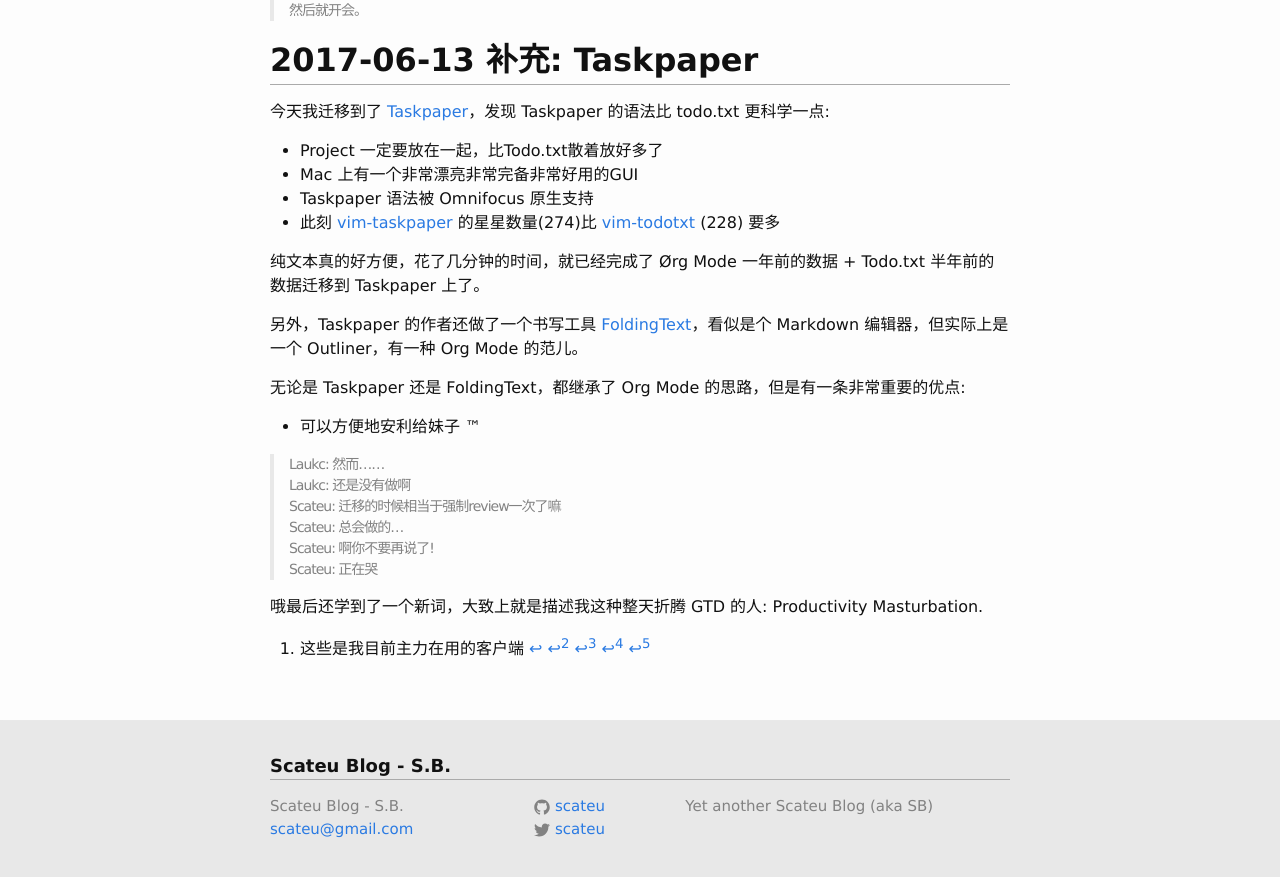
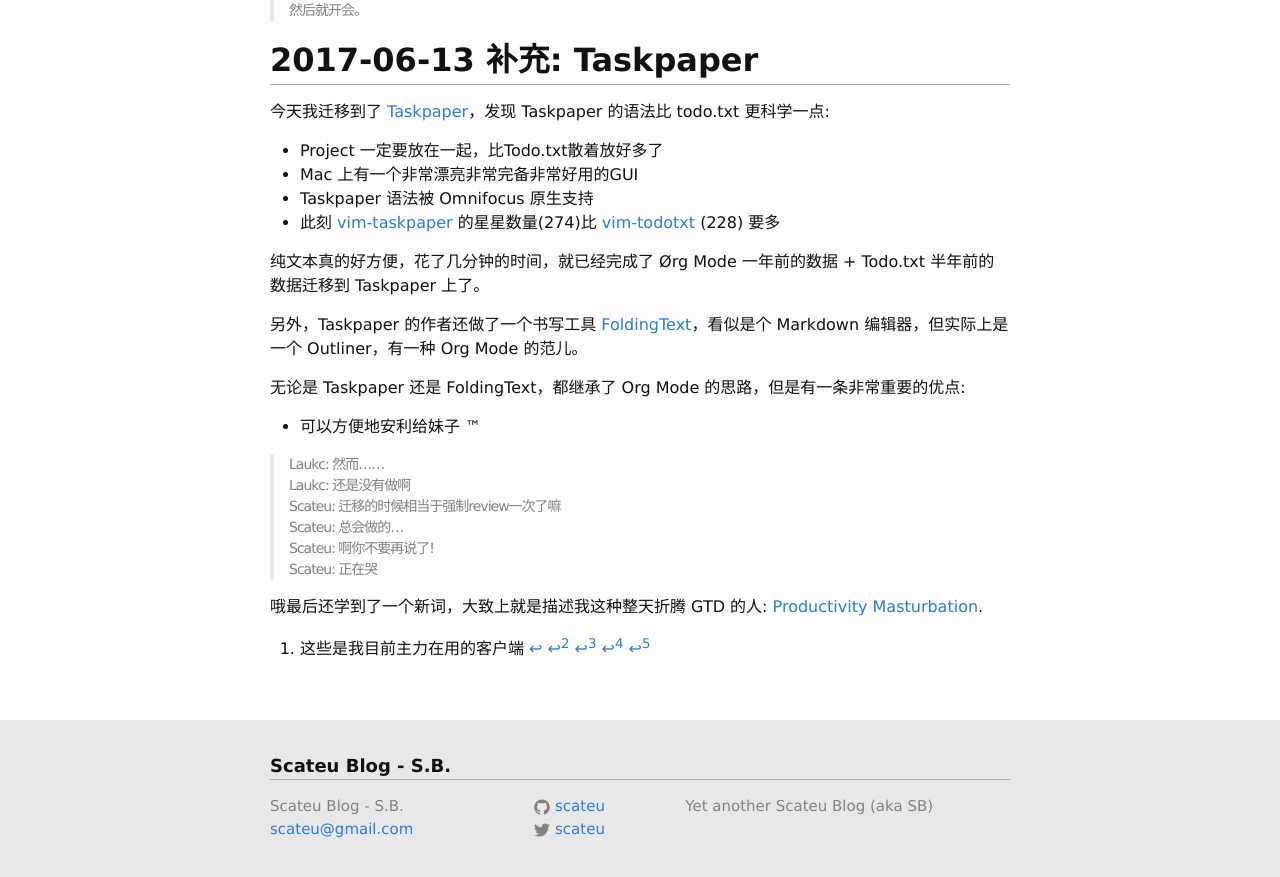
Before and after one commit to scateu/scateu.github.io, a Jekyll site: the page built from _posts/2017-01-11-todo-txt.md, in a window 1280 px wide and 900 px high, scrolled down 5316 px. Shown: the top 877 px of the window. Built offline with Jekyll 4.4.1, drawn with Linux system fonts in a browser that asks for light colours; nearby versions of some CDN libraries; comment, search, counter and statistics services are not loaded; some of the changed lines change nothing that is shown.

Commit message:
Tue Jun 13 22:54:23 CST 2017

```diff
--- a/_posts/2017-01-11-todo-txt.md
+++ b/_posts/2017-01-11-todo-txt.md
@@ -209,4 +209,4 @@
 > Scateu: 啊你不要再说了!
 > Scateu: 正在哭
 
-哦最后还学到了一个新词，大致上就是描述我这种整天折腾 GTD 的人: Productivity Masturbation.
+哦最后还学到了一个新词，大致上就是描述我这种整天折腾 GTD 的人: [Productivity Masturbation](http://www.macdrifter.com/2014/01/deconstructing-my-omnifocus-dependency.html).
```
